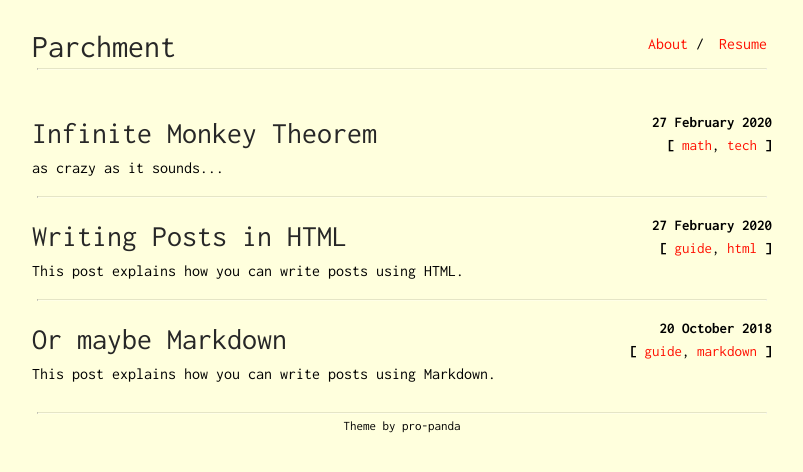
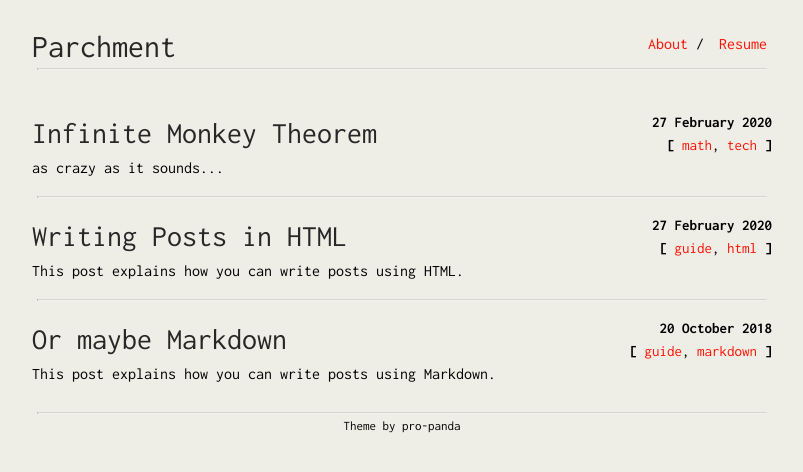
Before and after one commit to peon-pasado/do-panic, a Jekyll site: the page built from index.html, in a window 1280 px wide. Shown: the top 472 px of the page, without its empty margins (238-1041 px from the left). Built offline with Jekyll 4.4.1, drawn with Linux system fonts in a browser that asks for light colours.

Commit message:
Update main.scss

```diff
--- a/css/main.scss
+++ b/css/main.scss
@@ -14,7 +14,7 @@ $small-width: 480px;
 body {
     margin: 0;
     font-family: "Inconsolata";
-    background-color: #FFFFDD;
+    background-color: #eeeee6;
     min-height: 100%;
 }
 a {
```
